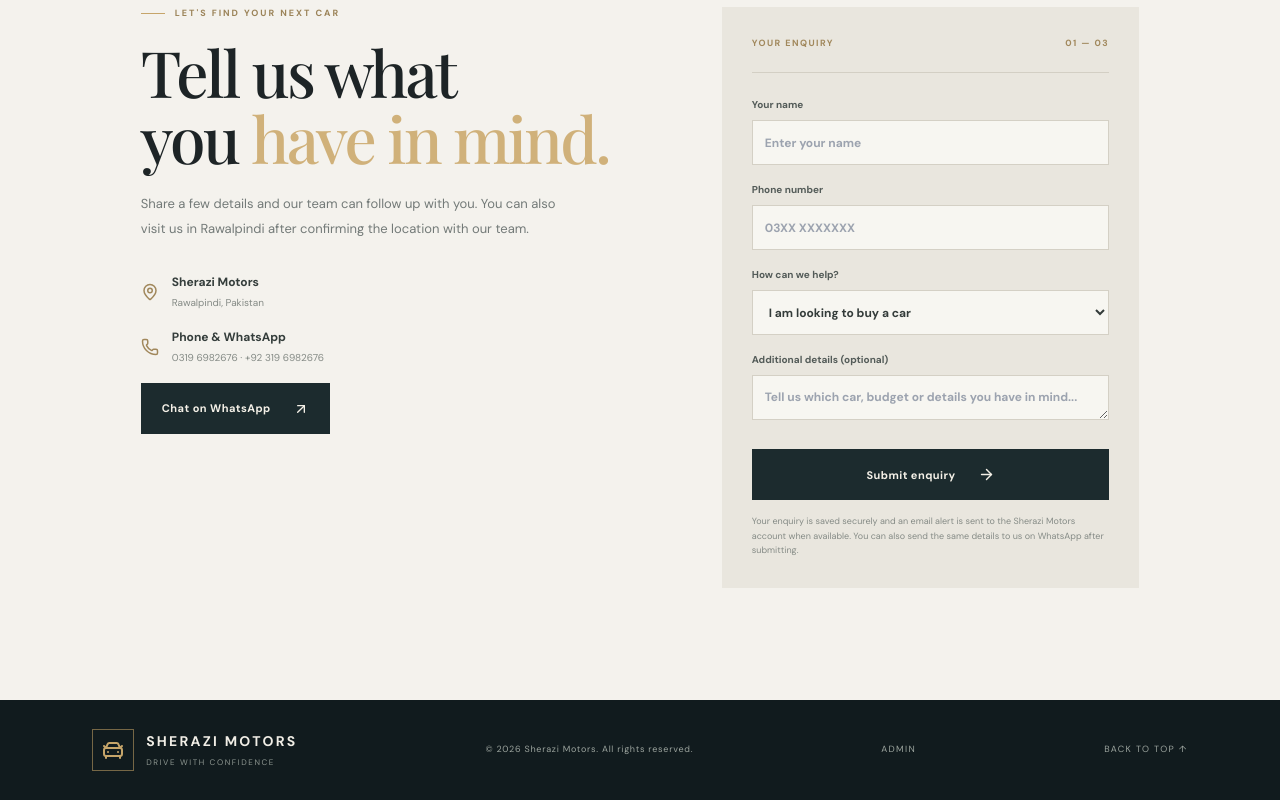
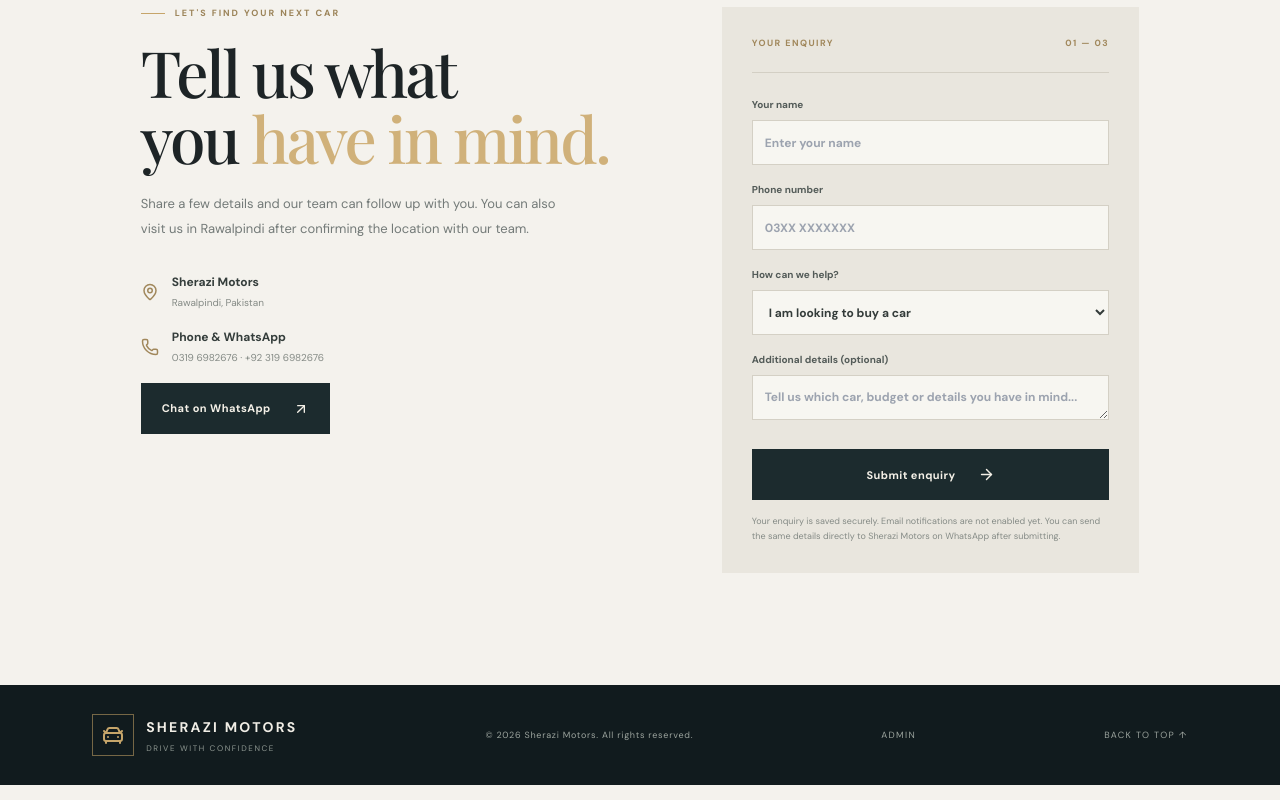
Before and after one commit to shahahtisham54-prog/sherazi-motors, a React (Vite) app: page / in a window 1280 px wide. Shown: the part 3755-4555 px from the top of the page. Built offline with nearby package versions, Linux system fonts and the light colour scheme; no server answers; a web font is replaced by a local one.

Commit message:
Clarify enquiry form email notification status

```diff
--- a/src/App.tsx
+++ b/src/App.tsx
@@ -467,7 +467,7 @@ function App() {
                   {submitting ? 'Saving your enquiry...' : 'Submit enquiry'} <ArrowRight size={17} />
                 </button>
                 <small className="form-disclaimer">
-                  Your enquiry is saved securely and an email alert is sent to the Sherazi Motors account when available. You can also send the same details to us on WhatsApp after submitting.
+                  Your enquiry is saved securely. Email notifications are not enabled yet. You can send the same details directly to Sherazi Motors on WhatsApp after submitting.
                 </small>
               </>
             )}
```
